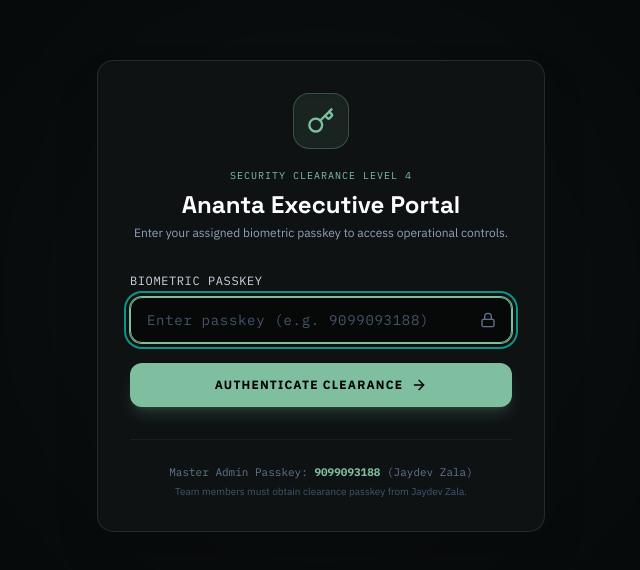
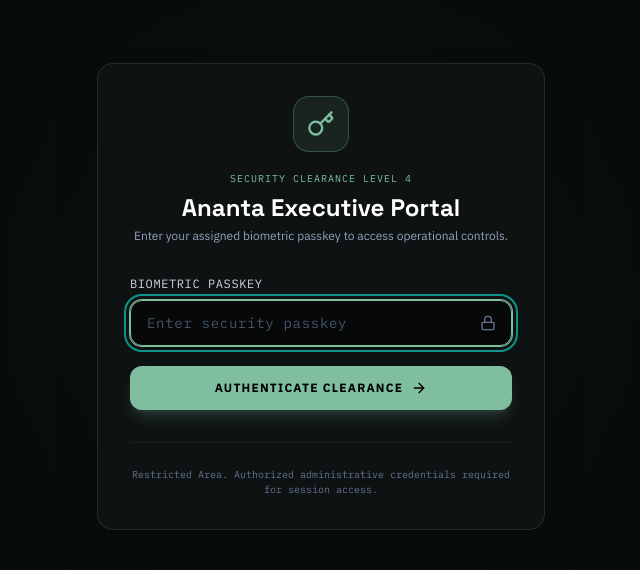
Before and after one commit to Jaydev007-ui/anantalabsindia, a Next.js app: page /admin in a window 1280 px wide. Shown: the part 104-674 px from the top of the page, without its empty margins (319-959 px from the left). Built offline with nearby package versions, Linux system fonts and the light colour scheme.

Commit message:
security: remove visible passkey text from login panel and require login on every visit

```diff
--- a/src/app/admin/page.tsx
+++ b/src/app/admin/page.tsx
@@ -111,16 +111,11 @@ export default function AdminPage() {
   const [editingPatent, setEditingPatent] = useState<PatentItem | null>(null);
   const [isNewPatent, setIsNewPatent] = useState(false);
 
-  // Auto-login from localStorage session
+  // Clear session on load to ensure passkey is asked every single time
   useEffect(() => {
     try {
-      const savedSession = localStorage.getItem("ananta_admin_session");
-      if (savedSession) {
-        const parsed = JSON.parse(savedSession);
-        if (parsed && parsed.passkey) {
-          setCurrentUser(parsed);
-        }
-      }
+      localStorage.removeItem("ananta_admin_session");
+      sessionStorage.removeItem("ananta_admin_session");
     } catch {}
   }, []);
 
@@ -172,7 +167,6 @@ export default function AdminPage() {
     // Check fixed master passkey for Jaydev Zala
     if (key === "9099093188") {
       setCurrentUser(JAYDEV_ADMIN);
-      localStorage.setItem("ananta_admin_session", JSON.stringify(JAYDEV_ADMIN));
       setPasskeyInput("");
       return;
     }
@@ -185,19 +179,21 @@ export default function AdminPage() {
         const found = json.data.find((m: TeamMember) => m.passkey === key);
         if (found) {
           setCurrentUser(found);
-          localStorage.setItem("ananta_admin_session", JSON.stringify(found));
           setPasskeyInput("");
           return;
         }
       }
     } catch {}
 
-    setLoginError("Invalid Passkey. Please verify your credentials or contact Jaydev Zala.");
+    setLoginError("Invalid Passkey. Please verify your clearance credentials.");
   };
 
   const handleLogout = () => {
     setCurrentUser(null);
-    localStorage.removeItem("ananta_admin_session");
+    try {
+      localStorage.removeItem("ananta_admin_session");
+      sessionStorage.removeItem("ananta_admin_session");
+    } catch {}
   };
 
   const triggerSuccessAlert = (msg: string) => {
@@ -620,7 +616,7 @@ export default function AdminPage() {
                   type="password"
                   value={passkeyInput}
                   onChange={(e) => setPasskeyInput(e.target.value)}
-                  placeholder="Enter passkey (e.g. 9099093188)"
+                  placeholder="Enter security passkey"
                   className="w-full px-4 py-3 rounded-xl bg-black/50 border border-white/10 text-white font-mono text-sm tracking-wider focus:border-[#7FBFA0] focus:ring-1 focus:ring-[#7FBFA0] focus:outline-none transition-all placeholder:text-slate-600"
                   autoFocus
                 />
@@ -648,13 +644,10 @@ export default function AdminPage() {
             </button>
           </form>
 
-          {/* Quick Notice */}
+          {/* Security Notice */}
           <div className="mt-8 pt-6 border-t border-white/5 text-center">
-            <p className="text-[11px] text-slate-500 font-mono">
-              Master Admin Passkey: <code className="text-[#7FBFA0] font-bold">9099093188</code> (Jaydev Zala)
-            </p>
-            <p className="text-[10px] text-slate-600 mt-1">
-              Team members must obtain clearance passkey from Jaydev Zala.
+            <p className="text-[10px] text-slate-500 font-mono">
+              Restricted Area. Authorized administrative credentials required for session access.
             </p>
           </div>
         </motion.div>
```
